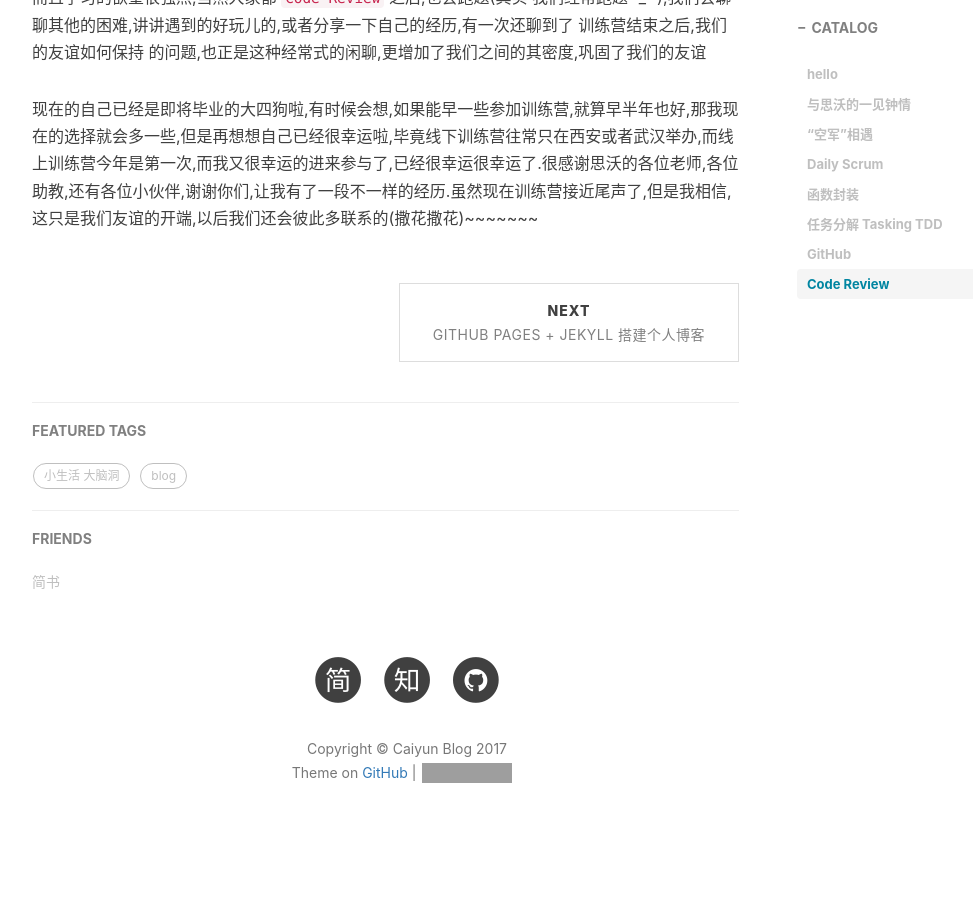
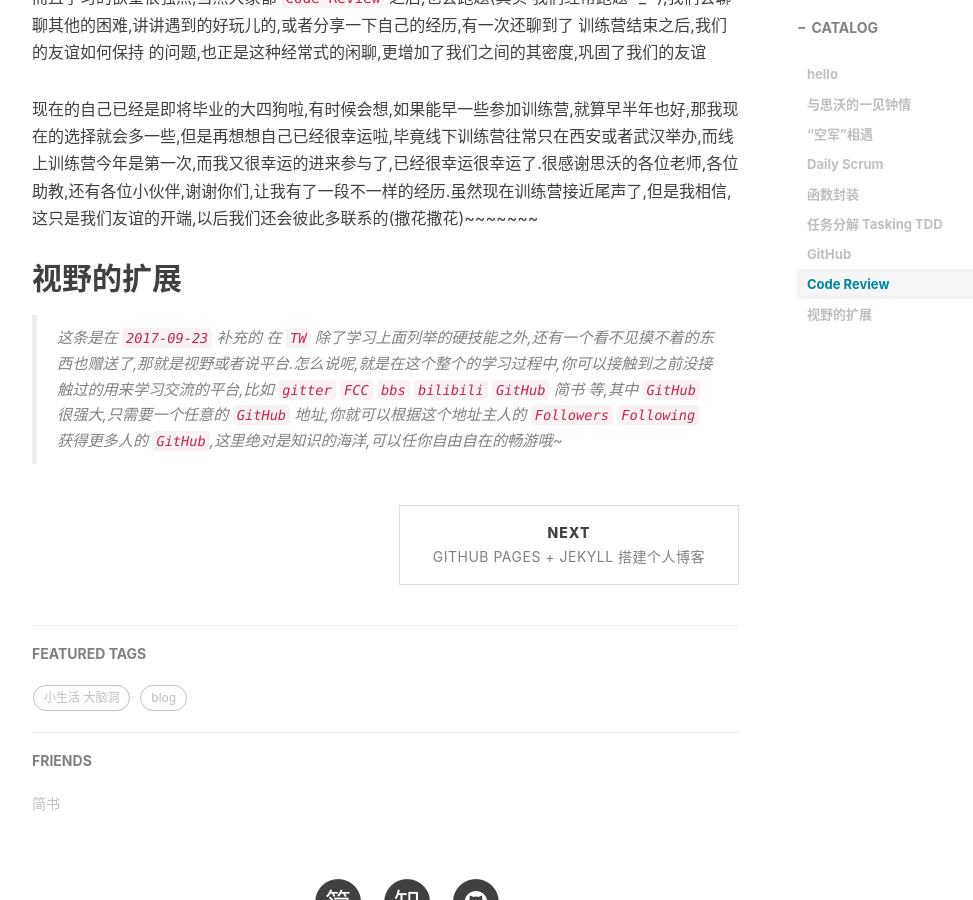
Before and after one commit to Agcaiyun/Agcaiyun.github.io, a Jekyll site: the page built from _posts/2017-09-08-memoryOfTW.md, in a window 1280 px wide and 900 px high, scrolled down 3251 px. Shown: the whole window, without its empty margins (233-1206 px from the left). Built offline with Jekyll 4.4.1, drawn with Linux system fonts in a browser that asks for light colours; nearby versions of some CDN libraries; comment, search, counter and statistics services are not loaded; before the commit the page ends 4128 px from its top, so only the background shows below that; grey boxes are pictures that could not be loaded.

Commit message:
Add a share to memoryOfTW.

````diff
--- a/_posts/2017-09-08-memoryOfTW.md
+++ b/_posts/2017-09-08-memoryOfTW.md
@@ -48,3 +48,7 @@ tags:								                            #标签
 那是一个周末,大家约定一个时间,开始第一次的 ```Code Review``` ,我们分别共享自己电脑的屏幕,讲解自己的思路,然后别的小伙伴问问题,提建议,在这个过程中,大家一起讨论 一起学习,有什么问题,能及时解决的就当时解决,不行的就暂且记下来,回去查好资料之后再相互分享,整个过程,给我的感觉就是 这是一个 ```team``` ,大家目标很统一,而且学习的欲望很强烈,当然大家都 ```Code Review``` 之后,也会跑题(其实 我们经常跑题 ^_^ ),我们会聊聊其他的困难,讲讲遇到的好玩儿的,或者分享一下自己的经历,有一次还聊到了 训练营结束之后,我们的友谊如何保持 的问题,也正是这种经常式的闲聊,更增加了我们之间的其密度,巩固了我们的友谊
 
 现在的自己已经是即将毕业的大四狗啦,有时候会想,如果能早一些参加训练营,就算早半年也好,那我现在的选择就会多一些,但是再想想自己已经很幸运啦,毕竟线下训练营往常只在西安或者武汉举办,而线上训练营今年是第一次,而我又很幸运的进来参与了,已经很幸运很幸运了.很感谢思沃的各位老师,各位助教,还有各位小伙伴,谢谢你们,让我有了一段不一样的经历.虽然现在训练营接近尾声了,但是我相信,这只是我们友谊的开端,以后我们还会彼此多联系的(撒花撒花)~~~~~~~
+
+## 视野的扩展
+> 这条是在 ```2017-09-23``` 补充的
+在 ```TW``` 除了学习上面列举的硬技能之外,还有一个看不见摸不着的东西也赠送了,那就是视野或者说平台.怎么说呢,就是在这个整个的学习过程中,你可以接触到之前没接触过的用来学习交流的平台,比如 ```gitter``` ```FCC``` ```bbs``` ```bilibili``` ```GitHub``` 简书 等,其中 ```GitHub``` 很强大,只需要一个任意的 ```GitHub``` 地址,你就可以根据这个地址主人的 ```Followers``` ```Following``` 获得更多人的 ```GitHub```,这里绝对是知识的海洋,可以任你自由自在的畅游哦~
````
